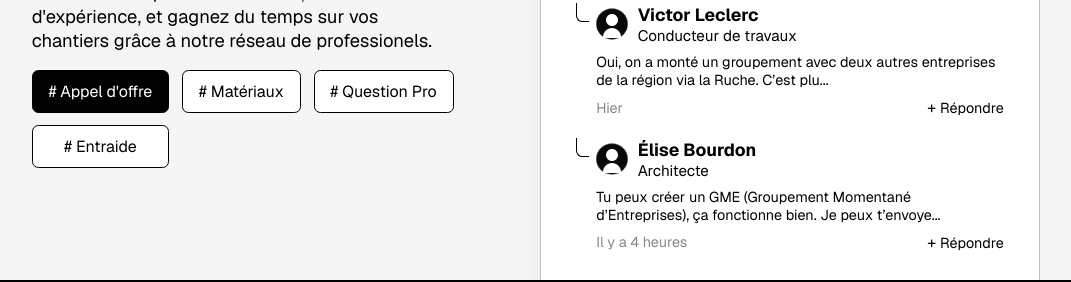
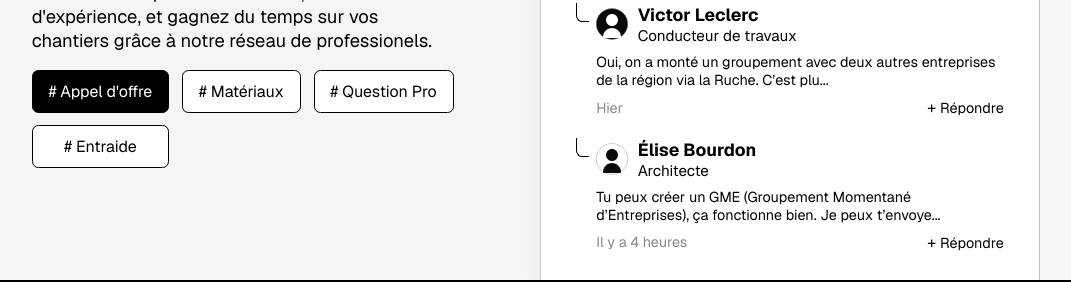
Before and after one commit to Neyticom/la-ruche, a React (Vite) app: page / in a window 1280 px wide. Shown: the part 1180-1462 px from the top of the page, without its empty margins (101-1172 px from the left). Built offline with nearby package versions, Linux system fonts and the light colour scheme.

Commit message:
fix: Default user picture was imported but never used

```diff
--- a/src/views/sections/Questions/Questions.tsx
+++ b/src/views/sections/Questions/Questions.tsx
@@ -225,7 +225,7 @@ export default function Questions() {
                         {answers.filter((answer) => answer.question_id === currentQuestion?.id).map((answer) => (
                             <article key={answer.id} className="questions-app__stream-a">
                                 <header className="questions-app__user-profile">
-                                    <img src={Member2} className="questions-app__user-picture"/>
+                                    <img src={answer.id&1 ? Member2 : Member3 } className="questions-app__user-picture"/>
                                     <div className="questions-app__user-informations">
                                         <p className="questions-app__user-name">{answer.author.name}</p>
                                         <p className="questions-app__user-job">{answer.author.jobTitle}</p>
```
